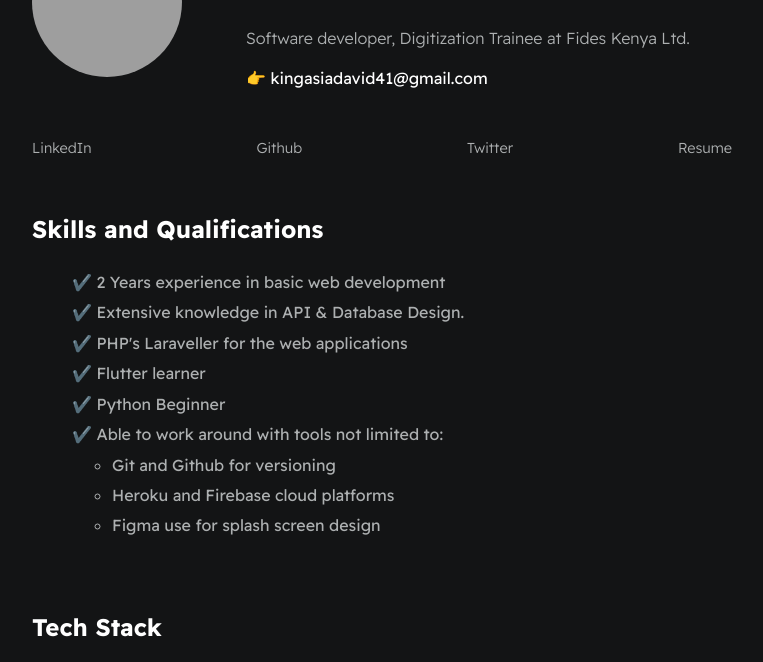
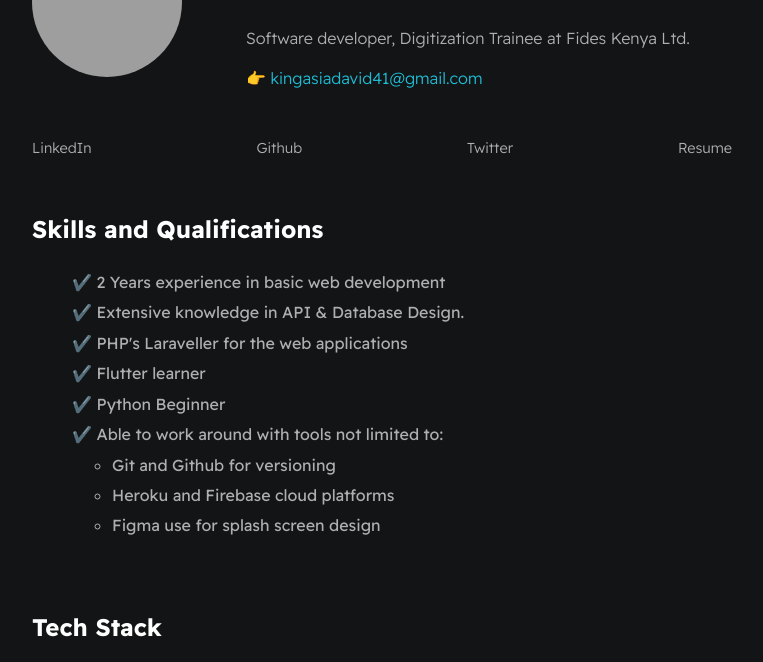
Before and after one commit to Dev-Kings/David-Kingasia, a plain HTML site: page index.html in a window 1280 px wide. Shown: the part 126-788 px from the top of the page, without its empty margins (258-1021 px from the left). Drawn offline with Linux system fonts and the light colour scheme; grey boxes are pictures that could not be loaded.

Commit message:
mail link updated

```diff
--- a/index.html
+++ b/index.html
@@ -18,7 +18,7 @@
                 <h2 id="user-name">David King'asia</h2>
                 <p id="bio">Software developer, Digitization Trainee at Fides Kenya Ltd.</p>
 
-                <p id="email">👉 kingasiadavid41@gmail.com</p>
+                <p id="email">👉<a href="mailto:kingasiadavid41@gmail.com" target="_blank"> kingasiadavid41@gmail.com</a></p>
             </div>
         </section>
 
```
